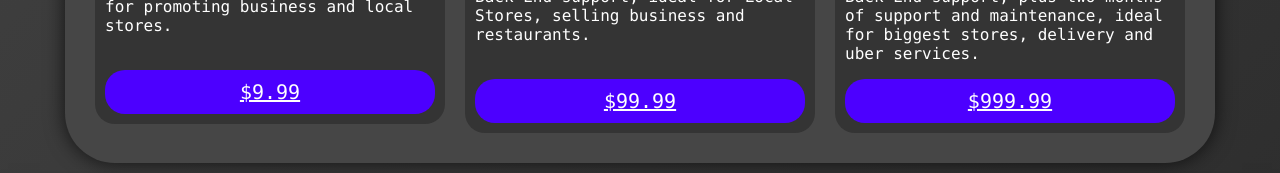
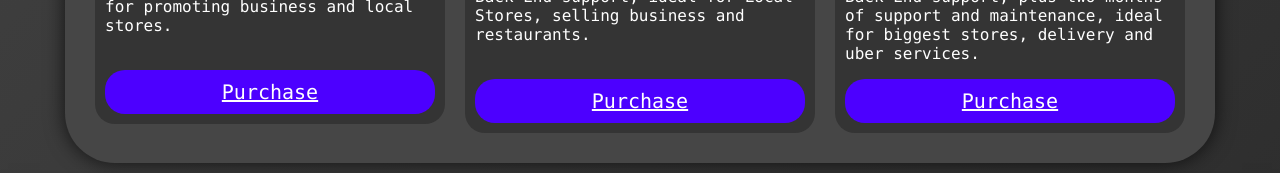
Before and after one commit to luka7634/Modern-Portfolio-A, a plain HTML site: page index.html in a window 1280 px wide. Shown: the part 858-1031 px from the top of the page. Drawn offline with Linux system fonts and the light colour scheme.

Commit message:
Update index.html

```diff
--- a/index.html
+++ b/index.html
@@ -41,20 +41,20 @@
             <div class="card">
                 <h2>Silver Plan</h2>
                 <p>We offer a simple web development with only Front-End support, ideal for promoting business and local stores.</p> <br>
-                <button id="silverPlan">$9.99</button>
+                <button id="silverPlan">Purchase</button>
             </div>
 
             <div class="card">
                 <h2><gold>Gold Plan</gold></h2>
                 <p>We offer a complete web development with Front-End and Back-End support, ideal for Local Stores, selling business and restaurants.</p>
                 <br>
-                <button id="goldPlan">$99.99</button>
+                <button id="goldPlan">Purchase</button>
             </div>
 
             <div class="card">
                 <h2><diamond>Diamond Plan</diamond></h2>
                 <p>We offer a complete web development with Front-End and Back-End support, plus two months of support and maintenance, ideal for biggest stores, delivery and uber services.</p>
-                <button id="diamondPlan">$999.99</button>
+                <button id="diamondPlan">Purchase</button>
             </div>
         </div>
     </div>
```
